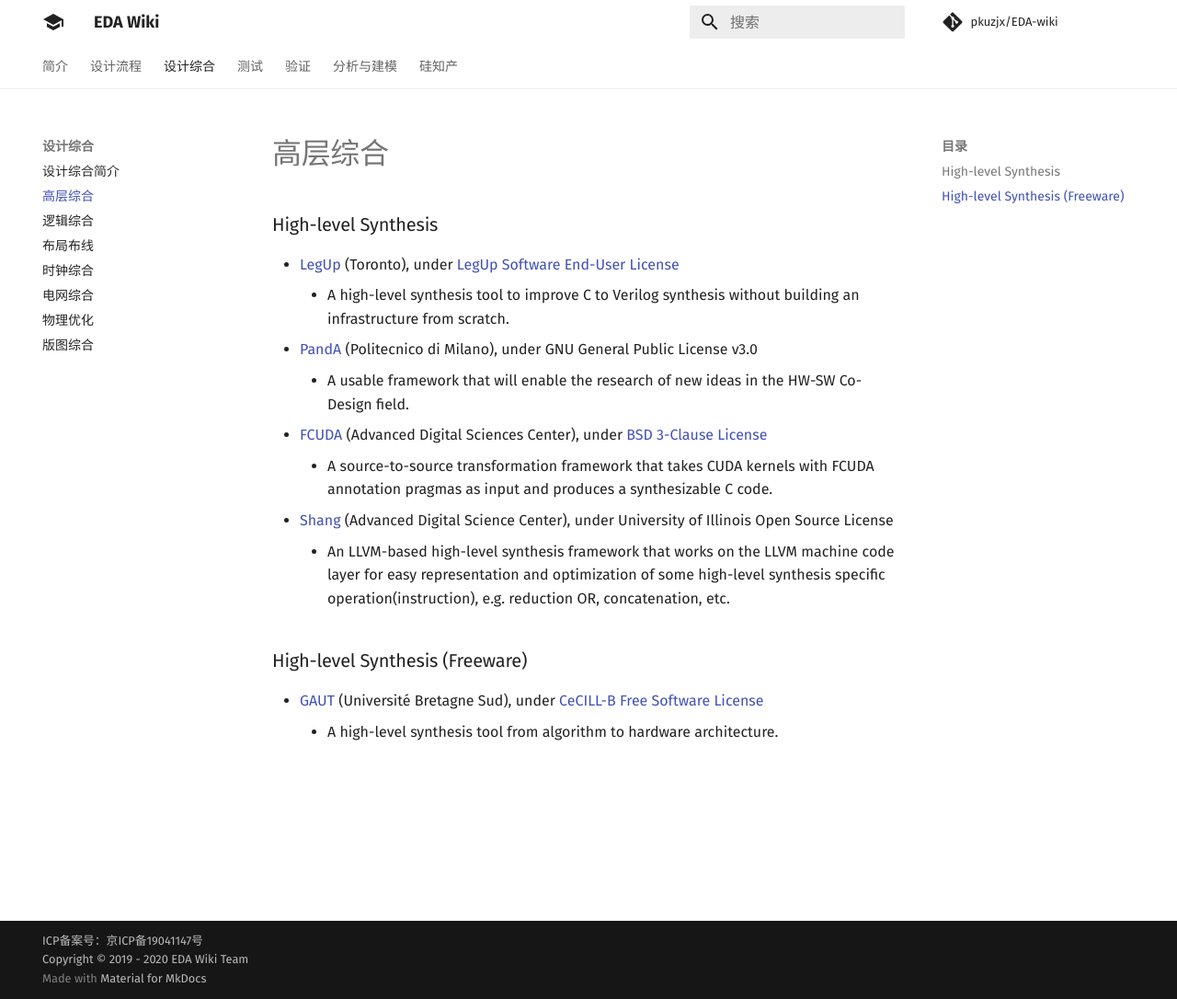
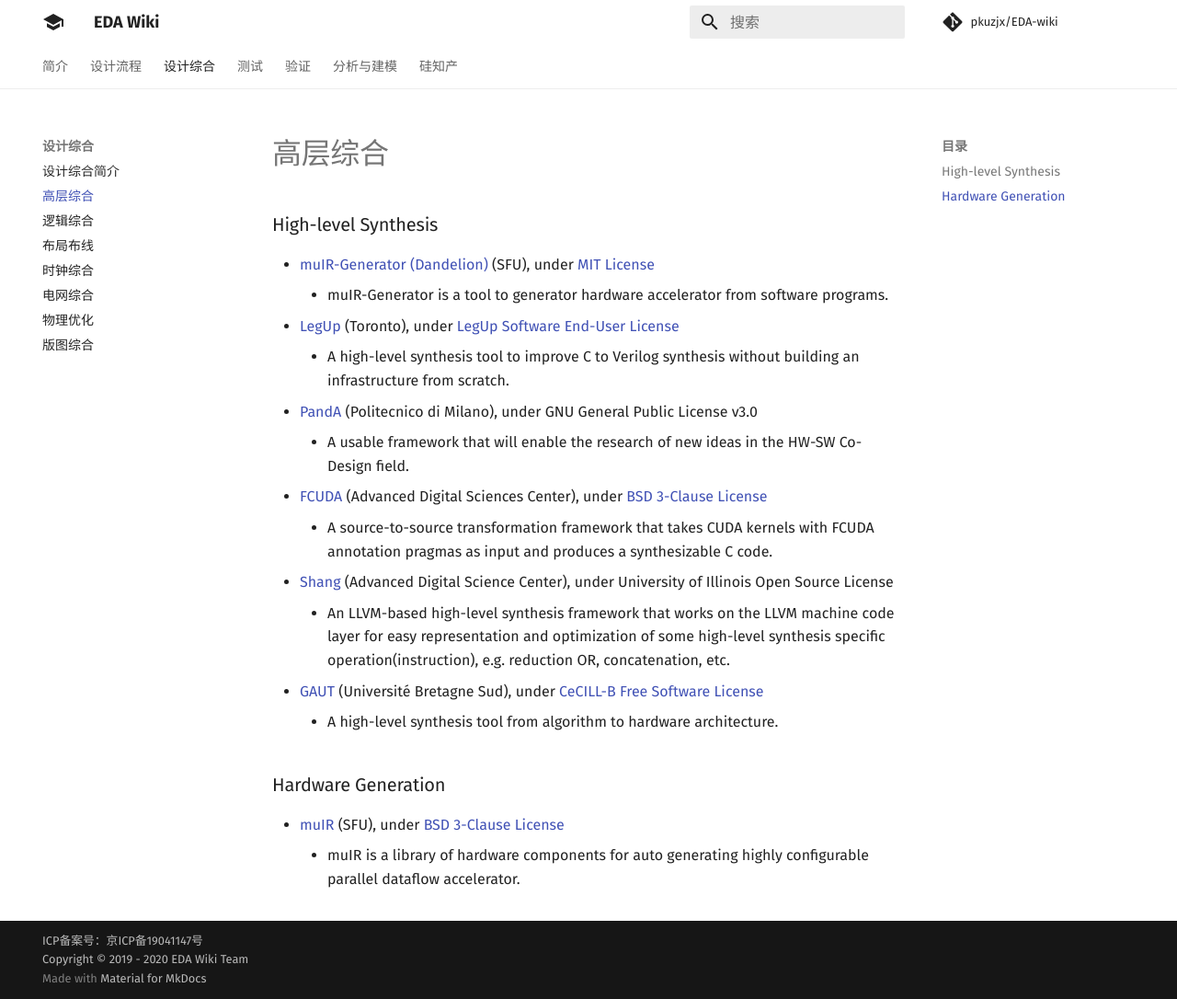
Before and after one commit to daitoto/EDA-wiki, an MkDocs documentation site: the page built from docs/synthesis/behavior.md, in a window 1280 px wide and 1086 px high. Shown: the whole window at 92% size. Built offline with MkDocs 1.6.1 and Material for MkDocs 9.7.7, drawn with Linux system fonts in a browser that asks for light colours; comment, search, counter and statistics services are not loaded.

Commit message:
Update behavior.md

```diff
--- a/docs/synthesis/behavior.md
+++ b/docs/synthesis/behavior.md
@@ -1,4 +1,6 @@
 ### High-level Synthesis
+- [muIR-Generator (Dandelion)](https://github.com/sfu-arch/muir) (SFU), under [MIT License](https://github.com/sfu-arch/muir/blob/master/LICENSE)
+  - muIR-Generator is a tool to generator hardware accelerator from software programs.
  - [LegUp](http://legup.eecg.utoronto.ca/) (Toronto), under [LegUp Software End-User License](http://legup.eecg.utoronto.ca/license.php)
    - A high-level synthesis tool to improve C to Verilog synthesis without building an infrastructure from scratch.
  - [PandA](https://panda.dei.polimi.it/) (Politecnico di Milano), under GNU General Public License v3.0
@@ -7,7 +9,9 @@
    - A source-to-source transformation framework that takes CUDA kernels with FCUDA annotation pragmas as input and produces a synthesizable C code.
  - [Shang](https://github.com/etherzhhb/Shang) (Advanced Digital Science Center), under University of Illinois Open Source License
    - An LLVM-based high-level synthesis framework that works on the LLVM machine code layer for easy representation and optimization of some high-level synthesis specific operation(instruction), e.g. reduction OR, concatenation, etc.
-
-### High-level Synthesis (Freeware)
 - [GAUT](http://hls-labsticc.univ-ubs.fr/) (Université Bretagne Sud), under [CeCILL-B Free Software License](http://hls-labsticc.univ-ubs.fr/download/Licence_CeCILL_B_EN.rtf)
    - A high-level synthesis tool from algorithm to hardware architecture.
+
+### Hardware Generation
+- [muIR](https://github.com/sfu-arch/muir-lib) (SFU), under [BSD 3-Clause License](https://github.com/sfu-arch/muir-lib/blob/master/LICENSE)
+  - muIR is a library of hardware components for auto generating highly configurable parallel dataflow accelerator.
```
